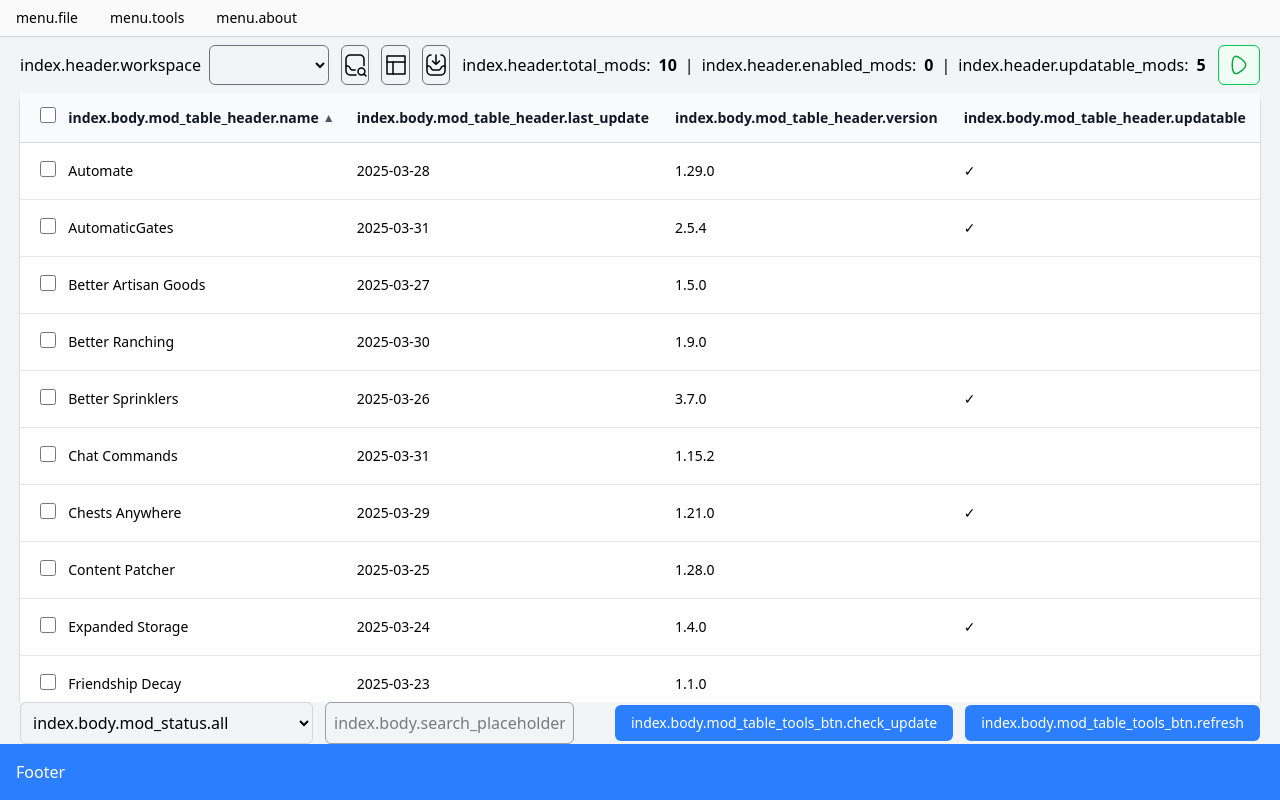
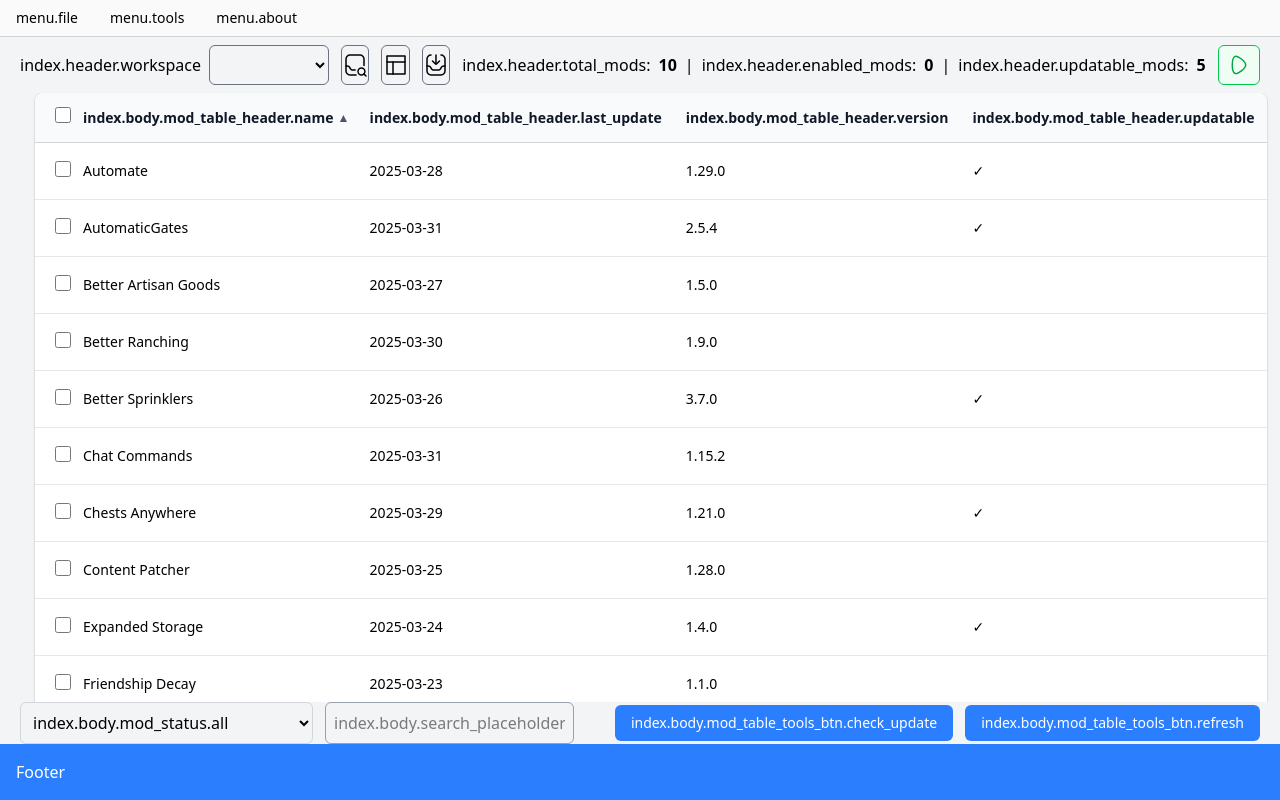
Before and after one commit to 490shigure/stardew-valley-launcher, a Vue app: page / in a window 1280 px wide. Built offline with nearby package versions, Linux system fonts and the light colour scheme.

Commit message:
优化DataTable组件样式和布局
- 在DataTable.vue中添加了.table-wrapper类，保留滚动条空间，确保左右对称。
- 调整了表格容器的样式，使用rounded-md以提升视觉效果。
- 增加了样式以优化表格在不同内容情况下的展示，提升用户体验。

```diff
--- a/src/components/common/DataTable.vue
+++ b/src/components/common/DataTable.vue
@@ -57,9 +57,9 @@ const formatCell = (val: unknown) => {
 </script>
 
 <template>
-  <div class="overflow-x-auto overflow-y-auto h-full px-3 pb-2 sm:px-3 lg:px-5">
+  <div class="overflow-x-auto overflow-y-auto h-full px-3 pb-2 sm:px-3 lg:px-5 table-wrapper">
     <div class="inline-block min-w-full align-middle">
-      <div class="ring-1 shadow-sm ring-black/5 sm:rounded-lg h-full">
+      <div class="ring-1 shadow-sm ring-black/5 rounded-md sm:rounded-lg h-full overflow-hidden">
         <table class="min-w-full divide-y divide-gray-300">
           <!-- 表头 -->
           <thead class="bg-gray-50 sticky top-0">
@@ -101,3 +101,10 @@ const formatCell = (val: unknown) => {
     </div>
   </div>
 </template>
+
+<style scoped>
+.table-wrapper {
+  /* 保留滚动条空间，并确保左右对称 */
+  scrollbar-gutter: stable both-edges;
+}
+</style>
```
